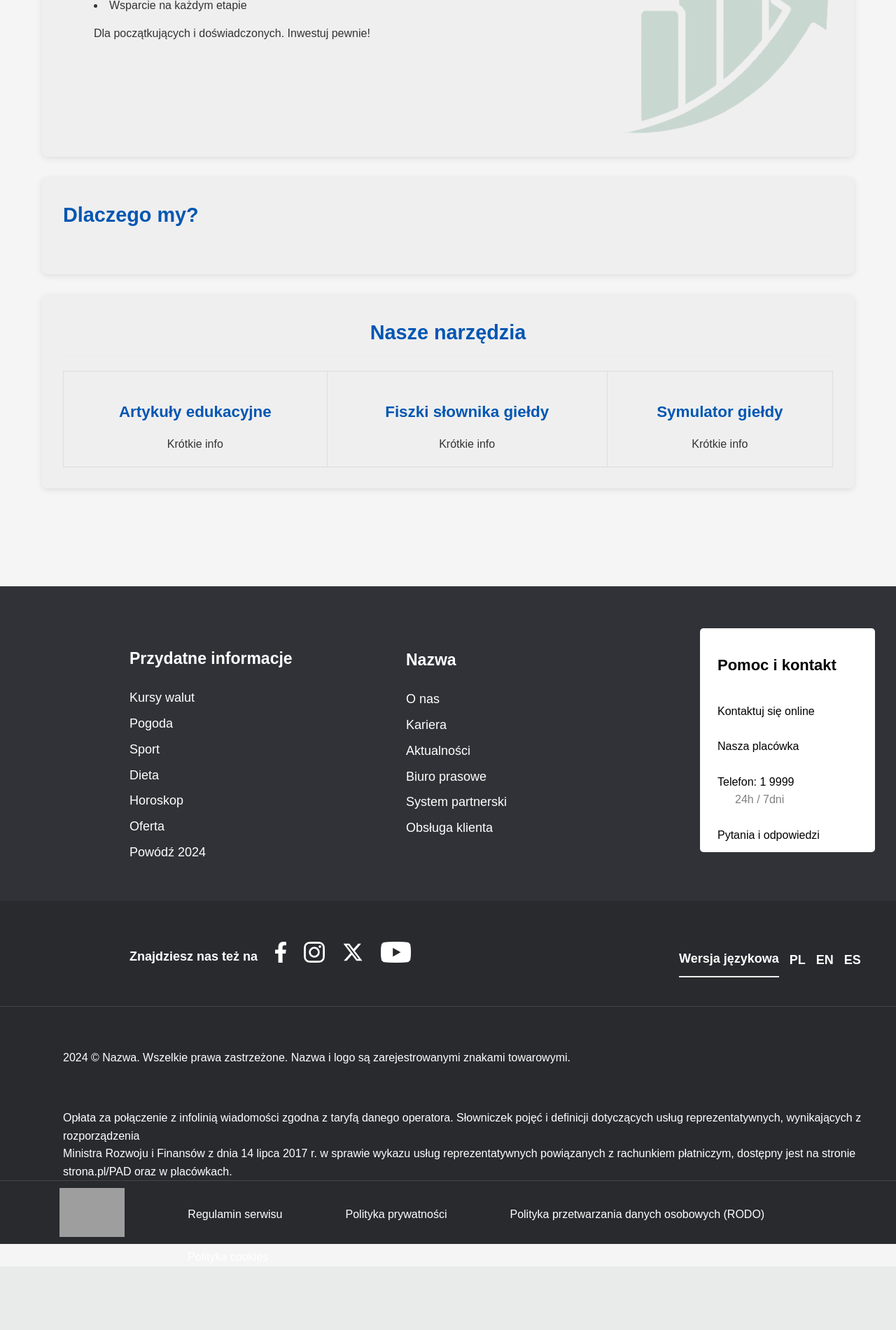
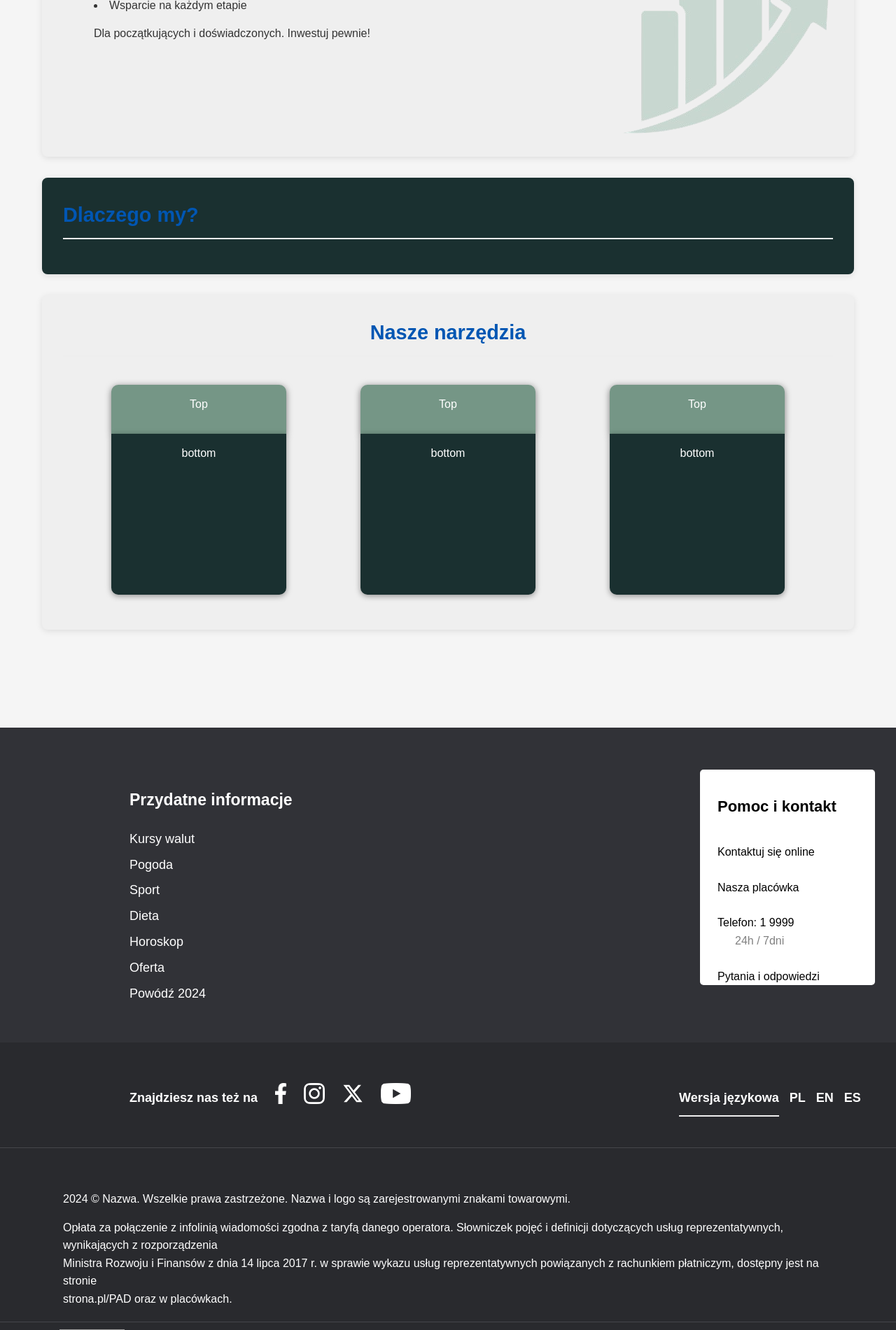
Before and after one commit to Quattro-Crew/Stack, a PHP site: page /TradeDeck/Front-end/html/menu.php in a window 1280 px wide. Shown: the part 760-2661 px from the top of the page at 70% size. Before the commit the page ends 2565 px from the top, so only its background shows below. Run offline with PHP 8.4, Linux system fonts and the light colour scheme; grey boxes are pictures that could not be loaded.

Commit message:
nasze narzedzia + dlaczego my
zmiana koloru sekcji oraz tworzenie kart do nasze narzedzia

```diff
--- a/TradeDeck/Front-end/html/css/style-menu.css
+++ b/TradeDeck/Front-end/html/css/style-menu.css
@@ -1,4 +1,3 @@
-
 * {
     margin: 0;
     padding: 0;
@@ -66,6 +65,7 @@ body {
     background-color: #004099;
 }
 
+/* Hero section */
 .hero {
     position: relative;
     height: 400px;
@@ -78,7 +78,7 @@ body {
     left: 0;
     right: 0;
     bottom: 0;
-    background: linear-gradient(to right, rgb(51, 84, 84), rgba(0, 19, 0, 0), rgba(0,0,0,0));
+    background: linear-gradient(to right, rgb(51, 84, 84), rgba(0, 19, 0, 0), rgba(0, 0, 0, 0));
     display: block;
     justify-content: left;
 }
@@ -92,6 +92,7 @@ body {
     margin-top: 3%;
     margin-left: 18%;
 }
+
 .hero-text2 {
     color: white;
     font-size: 18px;
@@ -101,6 +102,10 @@ body {
     margin-left: 18%;
 }
 
+section.dark-section {
+    background-color: #1a3030 !important; /* Wymuszenie ciemnego koloru */
+    color: white;
+}
 
 section {
     background-color: #efefef;
@@ -124,18 +129,8 @@ h3 {
     font-size: 1.4rem;
 }
 
-h4 {
-    color: #0056b3;
-    margin-bottom: 15px;
-    font-size: 1.2rem;
-}
-
 /* Sekcja "O nas" */
-.about-us {
-    background-color: #efefef;
-}
-
-.about-us-text{
+.about-us-text {
     color: #1a3030;
     margin-left: 3%;
 }
@@ -164,248 +159,257 @@ h4 {
     flex: 1;
 }
 
+.about-us-img {
+    flex: 0 0 50%;
+    display: flex;
+    justify-content: flex-end;
+}
+
 .about-us-img img {
     max-width: 100%;
     height: auto;
 }
-
-.about-us-img {
-    flex: 0 0 50%; /* zajmuje 40% szerokości */
-    display: flex;
-    justify-content: flex-end;
-}
-
 
 /* Sekcja "Nasze narzędzia" */
 .tools {
     text-align: center;
 }
 
-.tools-table {
-    width: 100%;
-    border-collapse: collapse;
-    margin-top: 20px;
+.cards{
+    display: flex;              /* Ustawia elementy w linii */
+    justify-content: center;    /* Wyśrodkowanie poziome */
+    align-items: center;        /* Wyśrodkowanie pionowe */
+    gap: 10%;                  /* Odstępy między kartami */
+    padding: 20px;
+    flex-wrap: wrap;
+}
+.card {
+    --primary-clr: #1a3030;
+    --play: #759686;
+    width: 250px;
+    height: 300px;
+    border-radius: 10px;
+    font-family: "Arial";
+    color: #fff;
+    display: grid;
+    cursor: pointer;
+    grid-template-rows: 70px 1fr;
+
 }
 
-.tools-table td {
-    padding: 20px;
-    border: 1px solid #ddd;
-    vertical-align: top;
+.card:hover .card-bottom {
+    transform: translateY(-1em);
+
 }
 
-.tools-table td h3 {
-    color: #0056b3;
+.card-top {
+    transition: transform 0.4s ease;
+    border-top-left-radius: 10px;
+    border-top-right-radius: 10px;
+    background: #759686;
+    padding: 15px;
+    box-shadow: 0 2px 10px rgba(0, 0, 0, 0.5);
 }
 
-/* Sekcja "Polak więcej" */
-.additional-info {
-    display: flex;
-    flex-wrap: wrap;
-    gap: 20px;
+.card-bottom {
+    border-radius: 0 0 10px 10px;
+    padding: 15px;
+    position: relative;
+    display: grid;
+    gap: 10px;
+    background: var(--primary-clr);
+    transition: transform 0.4s ease;
+    box-shadow: 0 2px 8px rgba(0, 0, 0, 0.4);
 }
 
-.info-column {
-    flex: 1;
-    min-width: 250px;
+
+/* Stopka 1 - Przydatne informacje */
+.footer1 {
+    height: 450px;
+    background-color: #313237;
+    margin-top: 90px;
+    color: white;
 }
 
-.info-column ul {
-    list-style-type: none;
-}
-
-.info-column li {
-    padding: 8px 0;
-    border-bottom: 1px dashed #eee;
-}
-
-/* Stopka i formularze */
-.signature {
-    display: flex;
-    justify-content: space-between;
-    margin-top: 30px;
-    padding-top: 20px;
-    border-top: 1px solid #ddd;
-}
-
-.signature-box {
-    display: flex;
-    align-items: center;
-    gap: 10px;
-}
-
-.signature-box input[type="checkbox"] {
-    transform: scale(1.5);
-}
-
-.footer1{
-    height: 450px;
-    background-color: RGB(49, 50, 55);
-    margin-top: 90px;
-}
-.footer1 h1{
-    color: white;
+.footer1 h1 {
     padding-top: 85px;
     padding-left: 185px;
     font-size: 23px;
 }
-.footer1 ul{
+
+.footer1 ul {
     list-style: none;
     padding-left: 185px;
     padding-top: 15px;
+}
 
-}
-.footer1 li{
+.footer1 li {
     padding-top: 8px;
 }
-.footer1 a{
+
+.footer1 a {
     text-decoration: none;
     color: white;
     font-size: 18px;
-padding-top: 55px;
 }
-.footer1 a:hover{
+
+.footer1 a:hover {
     text-decoration: underline;
 }
-.O_nas{
-height: 300px;
-width: 250px;
+
+/* O nas - kolumna */
+.O_nas {
     position: absolute;
+    top: 0;
     margin-left: 580px;
     margin-top: -390px;
-border-radius: 5px;
+    width: 250px;
     color: white;
 }
-.O_nas h1{
-color: white;
+
+.O_nas h1 {
+    font-size: 23px;
     padding-top: 27px;
-font-size: 23px;
 }
-.O_nas li{
-list-style-type: none;
+
+.O_nas ul {
+    padding-top: 15px;
+}
+
+.O_nas li {
+    list-style: none;
     padding-top: 8px;
 }
-.O_nas ul{
-padding-top: 15px;
-}
-.O_nas a{
+
+.O_nas a {
     text-decoration: none;
     color: white;
     font-size: 18px;
-margin-top: 55px;
 }
-.Pomoc{
-height: 320px;
-width: 250px;
+
+/* Pomoc */
+.Pomoc {
     position: absolute;
     background-color: white;
+    color: black;
+    width: 250px;
     margin-left: 1000px;
     margin-top: -390px;
     border-radius: 5px;
 }
-.Pomoc h1{
-color: black;
+
+.Pomoc h1 {
     font-size: 22px;
-padding-left: 25px;
-padding-top: 35px;
+    padding: 35px 0 0 25px;
 }
-.Pomoc a{
-text-decoration: none;
-color: black;
 
-}
-.Pomoc a:hover{
-text-decoration: underline;
-}
-.Pomoc p{
-color: gray;
-padding-left: 25px;
-}
-.Pomoc ul{
+.Pomoc ul {
     list-style: none;
     padding-left: 25px;
     padding-top: 10px;
 }
-.Pomoc li{
+
+.Pomoc li {
     padding-top: 25px;
 }
-.footer2{
+
+.Pomoc a {
+    text-decoration: none;
+    color: black;
+}
+
+.Pomoc a:hover {
+    text-decoration: underline;
+}
+
+.Pomoc p {
+    color: gray;
+    padding-left: 25px;
+}
+
+/* Stopka 2 - Social + Języki */
+.footer2 {
+    background-color: #292a2e;
     height: 150px;
-    background-color: RGB(41, 42, 46);
+    position: relative;
 }
-.footer2 h1{
+
+.footer2 h1 {
+    font-size: 18px;
+    margin: 65px 0 0 185px;
+    color: white;
     float: left;
-    font-size: 18px;
-    margin-top: 65px;
-    margin-left: 185px;
-    color: white;
 }
-.facb{
+
+.facb {
     height: 30px;
     float: left;
     padding-left: 25px;
+    margin-top: 58px;
     border-radius: 1px;
-    margin-top: 58px;
 }
 
-.wersja{
+.wersja {
     position: absolute;
-    margin-left: 970px;
-    margin-top: 65px;
+    top: 65px;
+    left: 970px;
 }
-.wersja h2{
+
+.wersja h2 {
     font-size: 18px;
+    color: white;
     float: left;
-    margin-top: 3px;
-    color: white;
 }
-.wersja a{
+
+.wersja a {
     text-decoration: none;
     font-size: 18px;
+    margin-left: 15px;
+    color: white;
+    font-weight: bold;
     float: left;
-    margin-top: 5px;
-    margin-left: 15px;
-    color: black;
-    font-weight: bold;
-    color: white;
 }
-.wersja a:hover{
+
+.wersja a:hover {
     background-color: white;
     color: black;
     border-radius: 5px;
-    font-weight: bold;
 }
 
-.footer3{
+/* Stopka 3 - Informacje prawne */
+.footer3 {
     height: 250px;
-    background-color: RGB(41, 42, 46);
-    border-top: 1px solid RGB(69, 70, 75);
-    border-bottom: 1px solid RGB(69, 70, 75);
-}
-.footer3 p{
-    padding-top: 60px;
-    padding-left: 90px;
+    background-color: #292a2e;
+    border-top: 1px solid #45464b;
+    border-bottom: 1px solid #45464b;
     color: white;
-}
-.footer4{
-    height: 90px;
-    background-color: RGB(41, 42, 46);
-}
-.footer4 img{
-    height: 70px;
-    float: left;
-    margin-left: 85px;
-    margin-top: 10px;
+    padding: 60px 90px 0 90px;
 }
 
-.footer4 a{
-    float: left;
+.footer3 p {
+    margin-bottom: 15px;
+}
+
+/* Stopka 4 - Logo + Linki */
+.footer4 {
+    height: 90px;
+    background-color: #292a2e;
+    display: flex;
+    align-items: center;
+    padding-left: 85px;
+}
+
+.footer4 img {
+    height: 70px;
+    margin-right: 40px;
+}
+
+.footer4 a {
+    color: white;
     text-decoration: none;
-    color: white;
-    margin-left: 50px;
-    margin-top: 5px;
-   padding-top: 30px;
-    padding-left: 40px;
+    margin-right: 50px;
 }
-.footer4 a:hover{
+
+.footer4 a:hover {
     text-decoration: underline;
 }
--- a/TradeDeck/Front-end/html/menu.php
+++ b/TradeDeck/Front-end/html/menu.php
@@ -56,29 +56,42 @@
       </div>
     </section>
 
-    <section>
-        <h2>Dlaczego my?</h2>
-        <!-- Tutaj można dodać treść -->
+    <section class="dark-section">
+            <h2>Dlaczego my?</h2>
+            <!-- Tutaj można dodać treść -->
     </section>
 
     <section class="tools">
         <h2>Nasze narzędzia</h2>
-        <table class="tools-table">
-            <tr>
-                <td>
-                    <h3>Artykuły edukacyjne</h3>
-                    <p>Krótkie info</p>
-                </td>
-                <td>
-                    <h3>Fiszki słownika giełdy</h3>
-                    <p>Krótkie info</p>
-                </td>
-                <td>
-                    <h3>Symulator giełdy</h3>
-                    <p>Krótkie info</p>
-                </td>
-            </tr>
-        </table>
+        <div class="cards">
+            <div class="card">
+                <div class="card-top">
+                    <span>Top</span>
+                </div>
+                <div class="card-bottom">
+                    <span>bottom</span>
+                </div>
+            </div>
+
+            <div class="card">
+                <div class="card-top">
+                    <span>Top</span>
+                </div>
+                <div class="card-bottom">
+                    <span>bottom</span>
+                </div>
+            </div>
+
+            <div class="card">
+                <div class="card-top">
+                    <span>Top</span>
+                </div>
+                <div class="card-bottom">
+                    <span>bottom</span>
+                </div>
+            </div>
+        </div>
+
     </section>
 </div>
 
```
Lines whose indentation alone changed are shown as unchanged.
